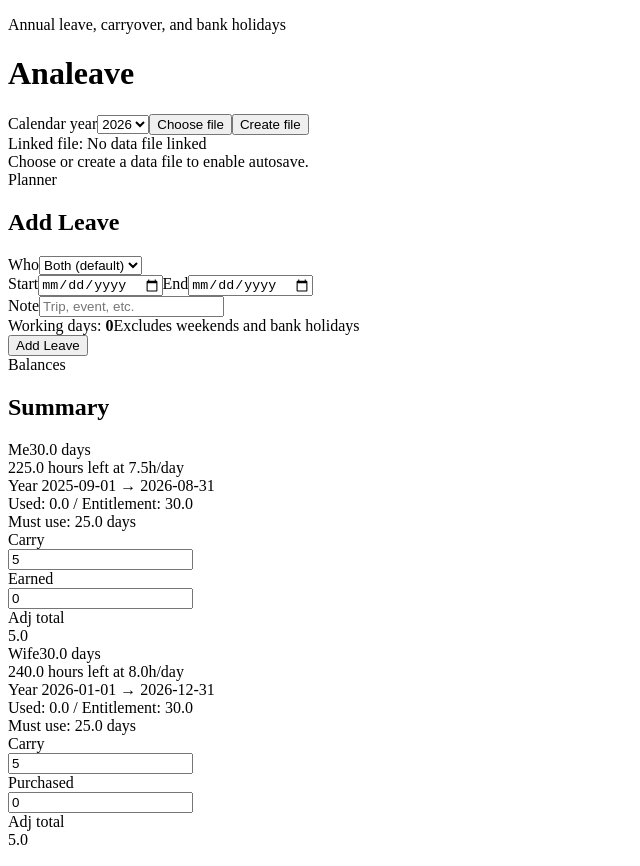
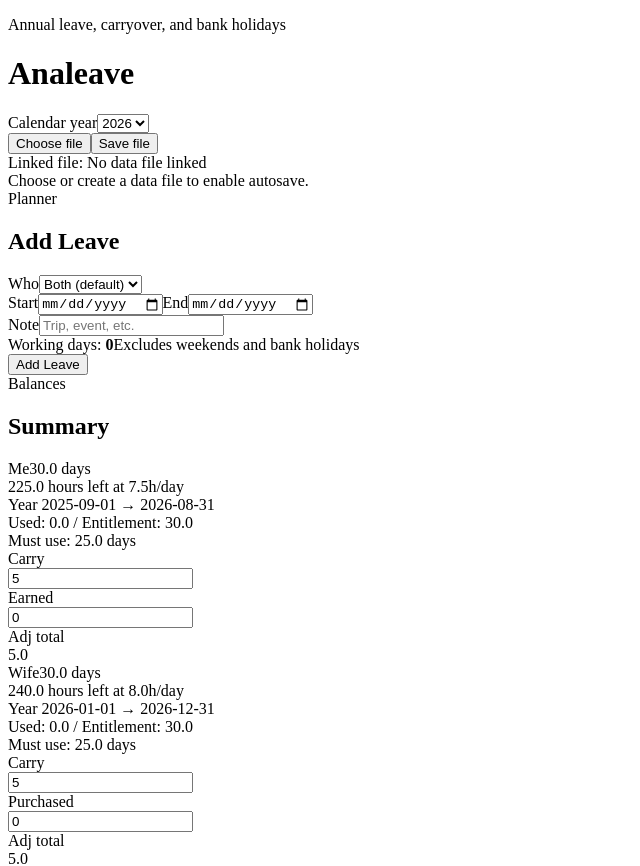
Before and after one commit to ajs117/analeave, a React (Vite) app: page / in a window 1280 px wide. Shown: the top 866 px of the page, without its empty margins (0-640 px from the left). Built offline with nearby package versions, Linux system fonts and the light colour scheme; the HTML template or start-up script is replaced by a standard one.

Commit message:
Improve iPad file controls

```diff
--- a/src/App.jsx
+++ b/src/App.jsx
@@ -8,17 +8,28 @@ export default function App(){
   const [data, setData] = useState(() => loadData())
   const [year, setYear] = useState(() => new Date().getFullYear())
   const fileHandleRef = useRef(null)
+  const openFileInputRef = useRef(null)
   const [fileName, setFileName] = useState('No data file linked')
   const [fileStatus, setFileStatus] = useState('Choose or create a data file to enable autosave.')
   const [startupReady, setStartupReady] = useState(false)
   const linkedFilesSupported = supportsLinkedFiles()
+
+  const downloadDataFile = (nextName = fileName) => {
+    const blob = new Blob([JSON.stringify(data, null, 2)], { type: 'application/json' })
+    const url = URL.createObjectURL(blob)
+    const a = document.createElement('a')
+    a.href = url
+    a.download = nextName && nextName !== 'No data file linked' ? nextName : 'leave-data.json'
+    a.click()
+    URL.revokeObjectURL(url)
+  }
 
   useEffect(()=>{
     let cancelled = false
 
     const restoreLinkedFile = async ()=>{
       if(!linkedFilesSupported){
-        setFileStatus('This browser cannot remember a linked file. Use a Chromium browser for autoload and autosave.')
+        setFileStatus('This browser can load and save files, but it cannot keep a live link for autosave. On iPad use Choose file, then Save file after changes.')
         setStartupReady(true)
         return
       }
@@ -97,7 +108,10 @@ export default function App(){
   }
 
   const openDataFile = async ()=>{
-    if(!linkedFilesSupported) return
+    if(!linkedFilesSupported){
+      openFileInputRef.current?.click()
+      return
+    }
     try{
       const [handle] = await window.showOpenFilePicker({
         multiple: false,
@@ -107,8 +121,25 @@ export default function App(){
     }catch(_error){}
   }
 
+  const importFromInput = async (ev)=>{
+    const file = ev.target.files?.[0]
+    if(!file) return
+    try{
+      const nextData = await readDataFromFile(file)
+      fileHandleRef.current = null
+      setData(nextData)
+      setFileName(file.name)
+      setFileStatus('Loaded from file. This browser cannot autosave back to the same file, so use Save file after changes.')
+    }catch(_error){}
+    ev.target.value = ''
+  }
+
   const saveDataAs = async ()=>{
-    if(!linkedFilesSupported) return
+    if(!linkedFilesSupported){
+      downloadDataFile()
+      setFileStatus('Saved a fresh copy of the current data. On this browser, save again after changes.')
+      return
+    }
     try{
       const handle = await window.showSaveFilePicker({
         suggestedName: fileName && fileName !== 'No data file linked' ? fileName : 'leave-data.json',
@@ -142,16 +173,18 @@ export default function App(){
             <p className="text-sm text-slate-300">Annual leave, carryover, and bank holidays</p>
             <h1 className="text-3xl font-bold text-white">Analeave</h1>
           </div>
-          <div className="flex flex-col items-start gap-2 lg:items-end">
-            <div className="flex flex-wrap items-center gap-3">
-              <label className="text-sm text-slate-200">Calendar year</label>
-              <select className="input w-32" value={year} onChange={e=>setYear(parseInt(e.target.value,10))}>
+          <div className="w-full max-w-xl space-y-3 lg:w-auto">
+            <div className="grid gap-3 md:grid-cols-[auto_minmax(0,8rem)] md:items-center md:justify-end">
+              <label className="text-sm text-slate-200 md:text-right">Calendar year</label>
+              <select className="input w-full md:w-32" value={year} onChange={e=>setYear(parseInt(e.target.value,10))}>
                 {yearsAvailable.map(y => <option key={y} value={y}>{y}</option>)}
               </select>
-              <button className="btn-secondary" type="button" onClick={openDataFile} disabled={!linkedFilesSupported}>Choose file</button>
-              <button className="btn-secondary" type="button" onClick={saveDataAs} disabled={!linkedFilesSupported}>Create file</button>
             </div>
-            <div className="text-xs text-slate-400 text-left lg:text-right">
+            <div className="grid gap-3 sm:grid-cols-2">
+              <button className="btn-secondary w-full" type="button" onClick={openDataFile}>Choose file</button>
+              <button className="btn-secondary w-full" type="button" onClick={saveDataAs}>Save file</button>
+            </div>
+            <div className="rounded-xl border border-white/10 bg-white/5 px-4 py-3 text-xs text-slate-400">
               <div>Linked file: {fileName}</div>
               <div>{fileStatus}</div>
             </div>
@@ -169,8 +202,11 @@ export default function App(){
         </div>
 
         <footer className="text-slate-400 text-sm">
-          Choose a data file once and this browser will reopen it and autosave to it when permission is still available.
+          {linkedFilesSupported
+            ? 'Choose a data file once and this browser will reopen it and autosave to it when permission is still available.'
+            : 'On iPad and other unsupported browsers, choose a file to load it and use Save file to download updates.'}
         </footer>
+        <input ref={openFileInputRef} className="hidden" type="file" accept="application/json,.json" onChange={importFromInput} />
       </div>
     </div>
   )
```
